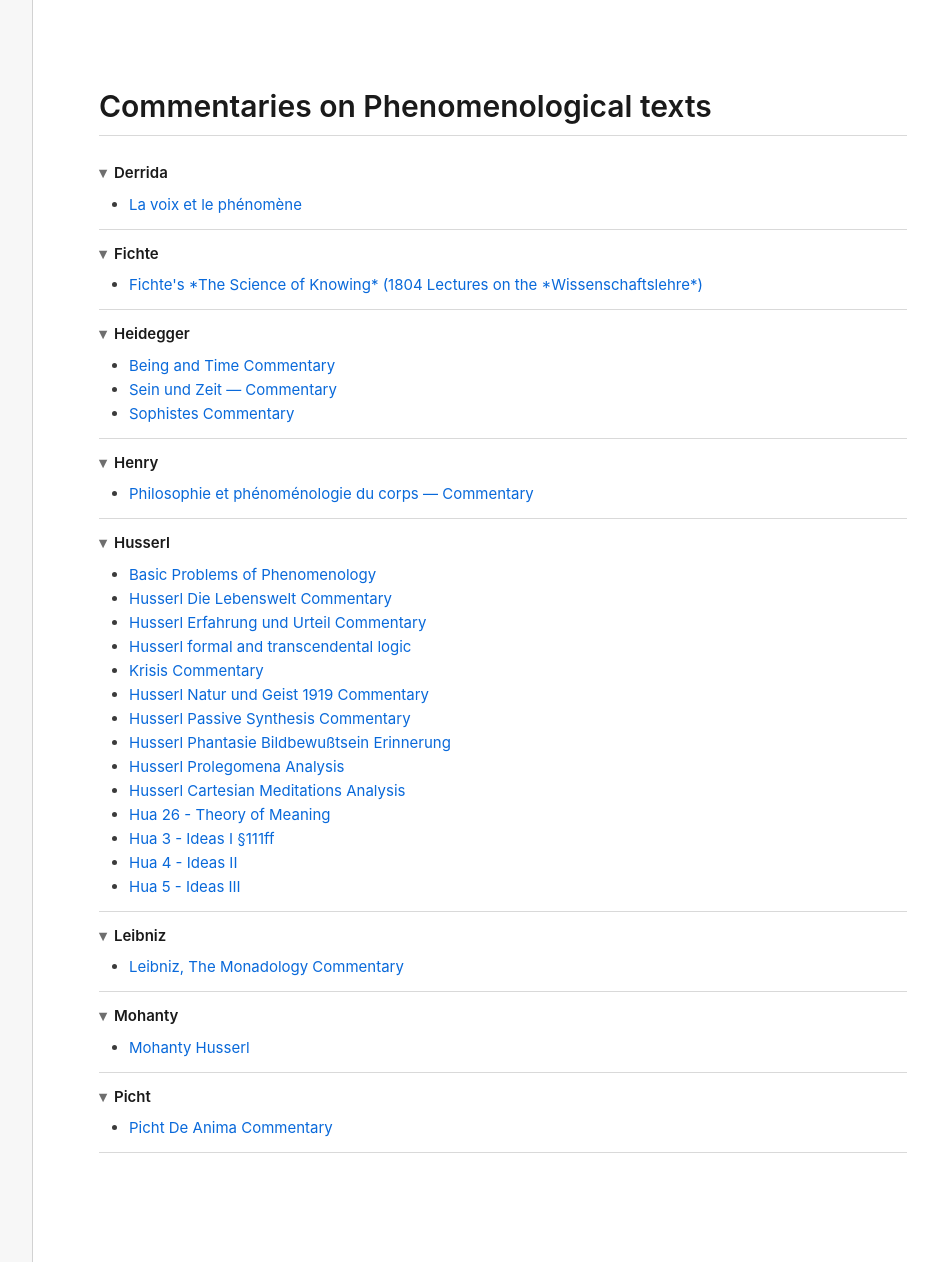
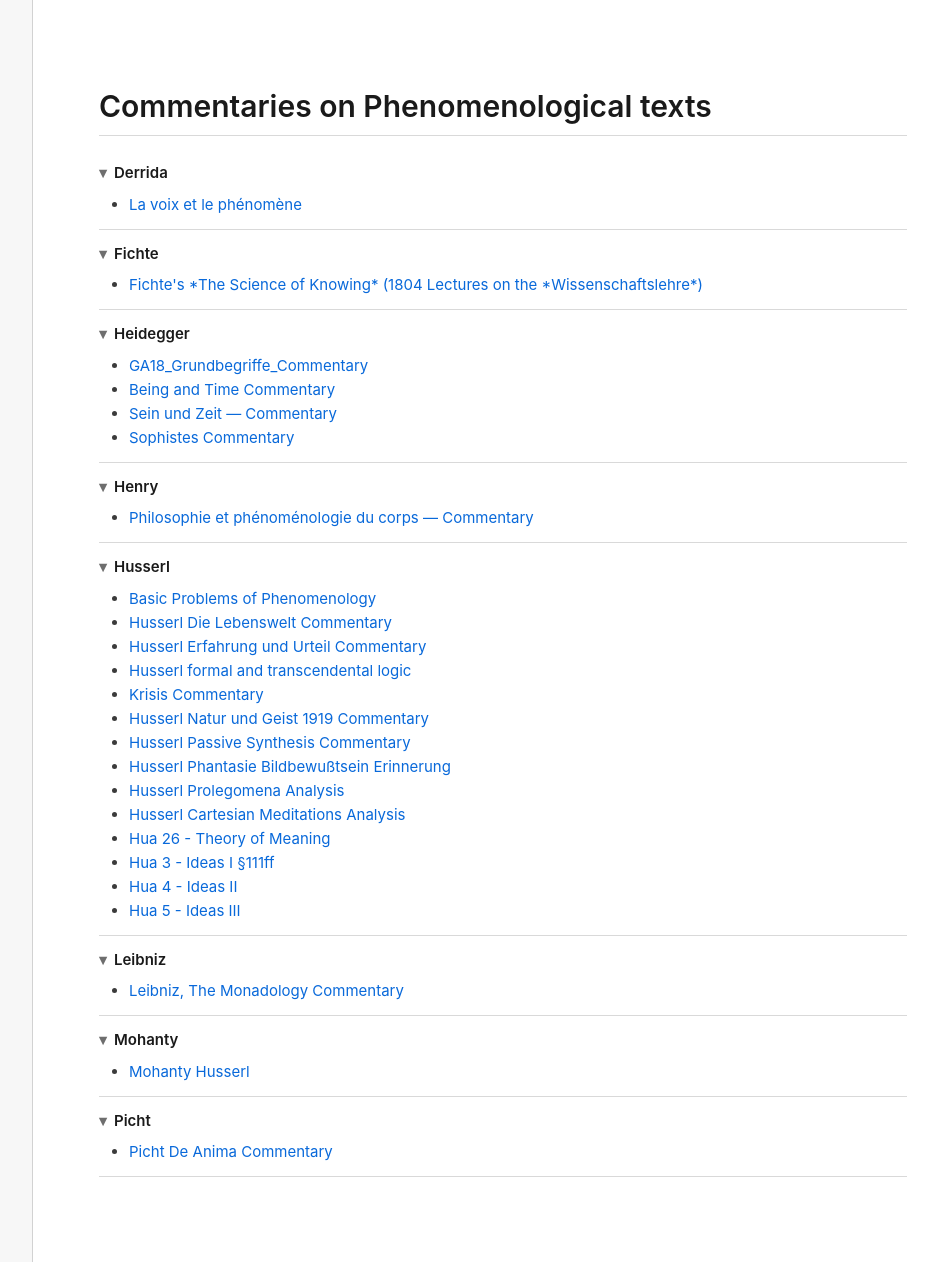
Before and after one commit to faultynode/commentaries, a Jekyll site: the page built from index.html, in a window 1280 px wide and 1262 px high. Shown: the whole window, without its empty margins (227-1165 px from the left). Built offline with Jekyll 4.4.1, drawn with Linux system fonts in a browser that asks for light colours.

```diff
--- a/index.html
+++ b/index.html
@@ -20,6 +20,7 @@ title: Phenomenology Commentaries
   <details open>
     <summary>Heidegger</summary>
     <ul>
+      <li><a href="commentaries/heidegger/GA18_Grundbegriffe_Commentary.html">GA18_Grundbegriffe_Commentary</a></li>
       <li><a href="commentaries/heidegger/heidegger-being-and-time-commentary.html">Being and Time Commentary</a></li>
       <li><a href="commentaries/heidegger/heidegger-sein-und-zeit-commentary.html">Sein und Zeit — Commentary</a></li>
       <li><a href="commentaries/heidegger/heidegger-sophist-commentary.html">Sophistes Commentary</a></li>
```
Also changed, not shown: commentaries/heidegger/GA18_Grundbegriffe_Commentary.md (+4 -0 lines).
